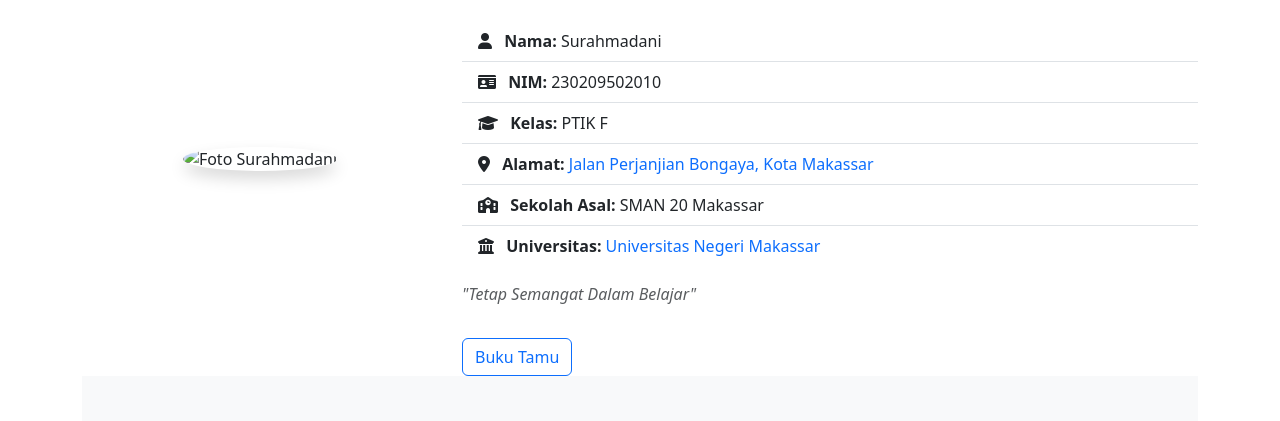
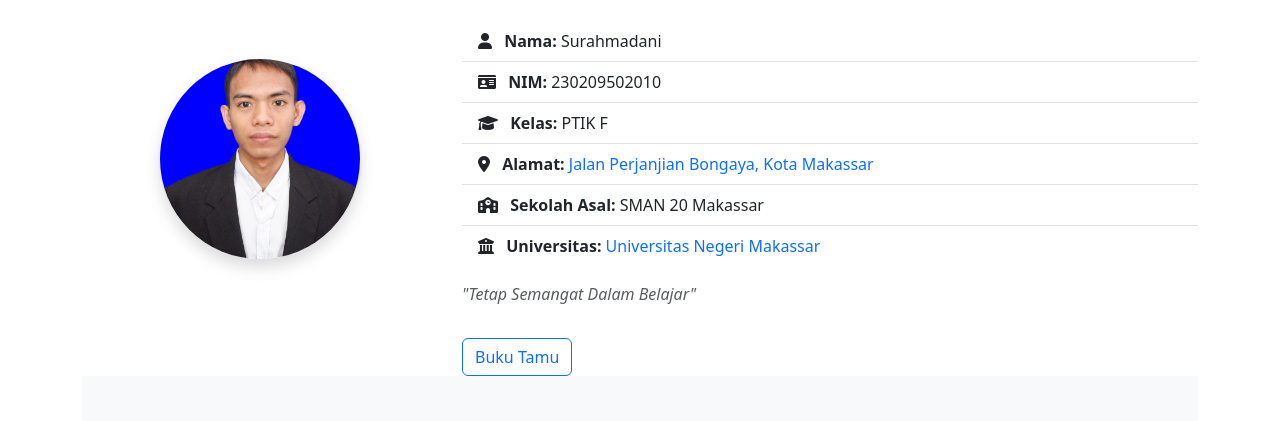
Before and after one commit to surahmadani/about, a plain HTML site: page index.html in a window 1280 px wide. Shown: the part 363-784 px from the top of the page. Drawn offline with nearby package versions, Linux system fonts and the light colour scheme; files whose address does not match are found by name.

Commit message:
Update index.html

```diff
--- a/index.html
+++ b/index.html
@@ -48,7 +48,7 @@
     <section id="about">
       <div class="row align-items-center">
         <div class="col-md-4 text-center">
-          <img src="foto saya.jpg" alt="Foto Surahmadani" class="profile-img img-fluid mb-3 rounded-circle shadow">
+          <img src="foto-saya.jpg" alt="Foto Surahmadani" class="profile-img img-fluid mb-3 rounded-circle shadow">
         </div>
         <div class="col-md-8">
           <h2 class="mb-4 text-primary">Tentang Saya</h2>
```
